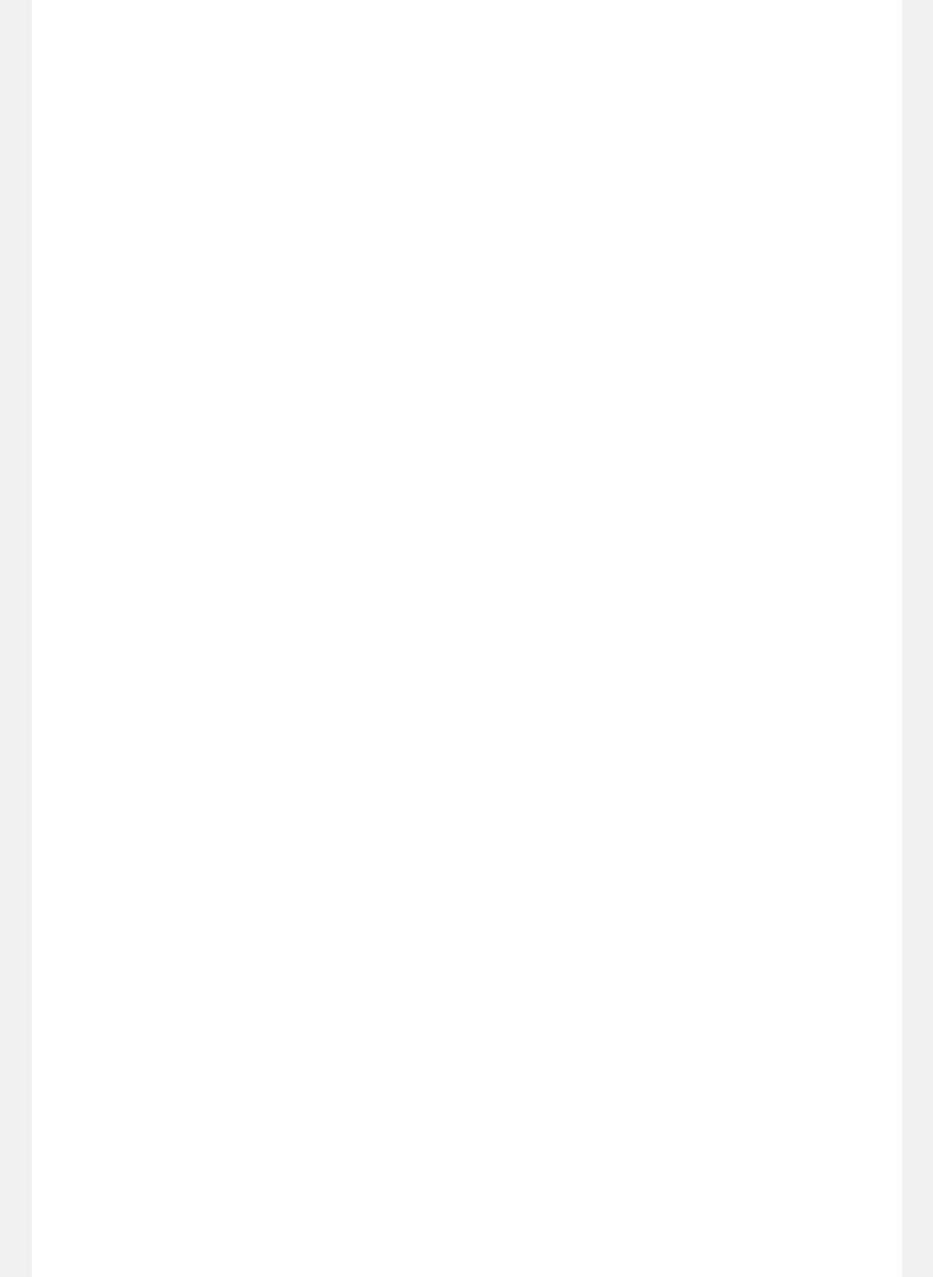
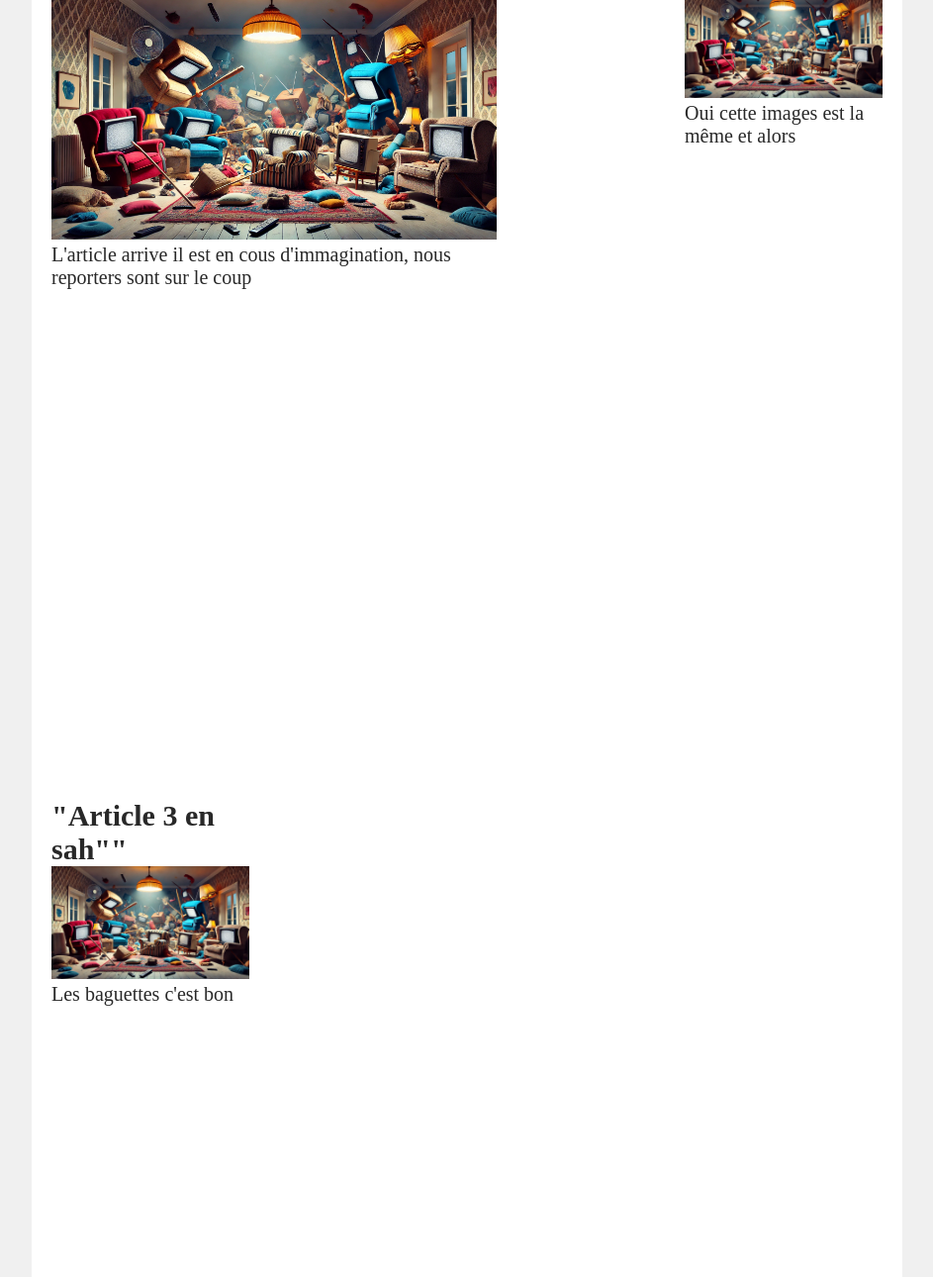
Before and after one commit to PoissonSimeon/SAE14-Simeon, a plain HTML site: page index.html in a window 1280 px wide. Shown: the part 629-1919 px from the top of the page at 99% size, without its empty margins (168-1111 px from the left). Drawn offline with Linux system fonts and the light colour scheme.

Commit message:
Premiers articles (en test)

```diff
--- a/css/style.css
+++ b/css/style.css
@@ -266,4 +266,79 @@
     margin-left: 200px;
     margin-right: 200px;
     height: 1800px;
+    display: flex;
+    flex-wrap: wrap;
+    padding-top: 20px;
+    padding-left: 20px;
+    padding-right: 20px;
+    justify-content: space-between;
 }
+
+
+.article1{
+    align-items: center;
+    height: 550px;
+    max-width: 450px;
+}
+
+.titre-article1{
+    font-size: 30px;
+    font-weight: bold;
+    color: rgb(40, 40, 40);
+}
+
+.texte-article1{
+    font-size: 20px;
+    color: rgb(40, 40, 40);
+}
+
+.image-article1{
+    max-width: 450px;
+    height: auto;
+}
+
+
+.article2{
+    align-items: center;
+    height: 550px;
+    max-width: 200px;
+}
+
+.titre-article2{
+    font-size: 30px;
+    font-weight: bold;
+    color: rgb(40, 40, 40);
+}
+
+.texte-article2{
+    font-size: 20px;
+    color: rgb(40, 40, 40);
+}
+
+.image-article2{
+    max-width: 200px;
+    height: auto;
+}
+
+
+.article3{
+    align-items: center;
+    height: 550px;
+    max-width: 200px;
+}
+
+.titre-article3{
+    font-size: 30px;
+    font-weight: bold;
+    color: rgb(40, 40, 40);
+}
+
+.texte-article3{
+    font-size: 20px;
+    color: rgb(40, 40, 40);
+}
+
+.image-article3{
+    max-width: 200px;
+    height: auto;
+}
--- a/index.html
+++ b/index.html
@@ -141,7 +141,53 @@
 
         <div class="page">
 
+            <div class="article1">
 
+                <div class="titre-article1">
+                    "Tension entre les clans Canapées et Fauteuils"
+                </div>
+
+                <div >
+                    <img class="image-article1" src="images/guerre_canap.webp" alt="">
+                </div>
+
+                <div class="texte-article1">
+                    L'article arrive il est en cous d'immagination, nous reporters sont sur le coup
+                </div>
+
+            </div>
+
+            <div class="article2">
+
+                <div class="titre-article2">
+                    "Article 2 woula"
+                </div>
+
+                <div >
+                    <img class="image-article2" src="images/guerre_canap.webp" alt="">
+                </div>
+
+                <div class="texte-article2">
+                    Oui cette images est la même et alors
+                </div>
+
+            </div>
+
+            <div class="article3">
+
+                <div class="titre-article3">
+                    "Article 3 en sah""
+                </div>
+
+                <div >
+                    <img class="image-article3" src="images/guerre_canap.webp" alt="">
+                </div>
+
+                <div class="texte-article3">
+                    Les baguettes c'est bon
+                </div>
+
+            </div>
 
         </div>
 
```
Also changed, not shown: images/guerre_canap.webp (added).
